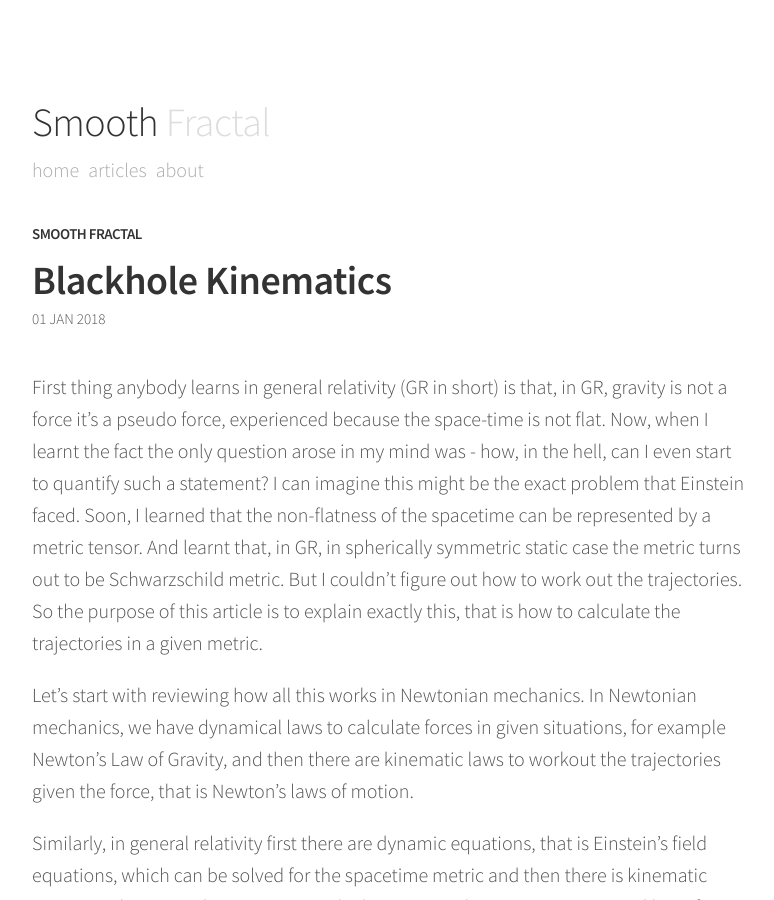
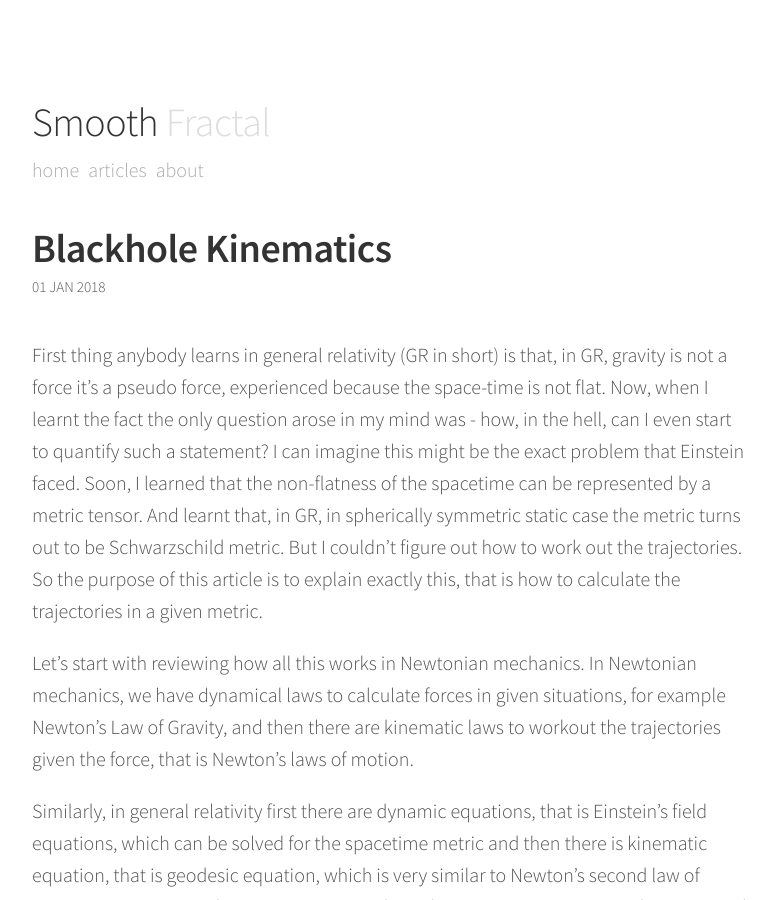
Before and after one commit to Gurmeet-Singh/smooth-fractal, a Jekyll site: the page built from _posts/2018-01-01-blackhole-kinematics.markdown, in a window 1280 px wide and 900 px high. Shown: the whole window, without its empty margins (248-1022 px from the left). Built offline with Jekyll 4.4.1, drawn with Linux system fonts in a browser that asks for light colours; formulas are drawn with MathJax 3.

Commit message:
Removed site title from post layout.

```diff
--- a/_layouts/post.html
+++ b/_layouts/post.html
@@ -1,11 +1,6 @@
 ---
 layout: default
 ---
-<header class="masthead">
-  <h1 class="masthead-title--small">
-    <a href="{{ site.baseurl }}/">{{ site.name }}</a>
-  </h1>
-</header>
 <div class="content post">
   <h1 class="post-title">{{ page.title }}</h1>
   <div class="post-date">
```
